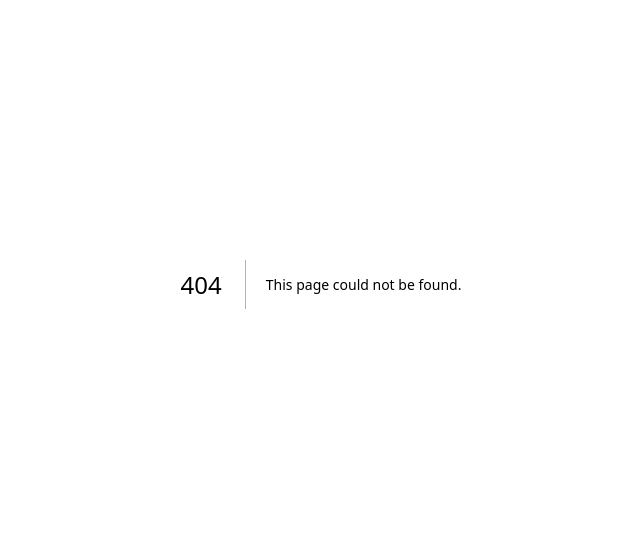
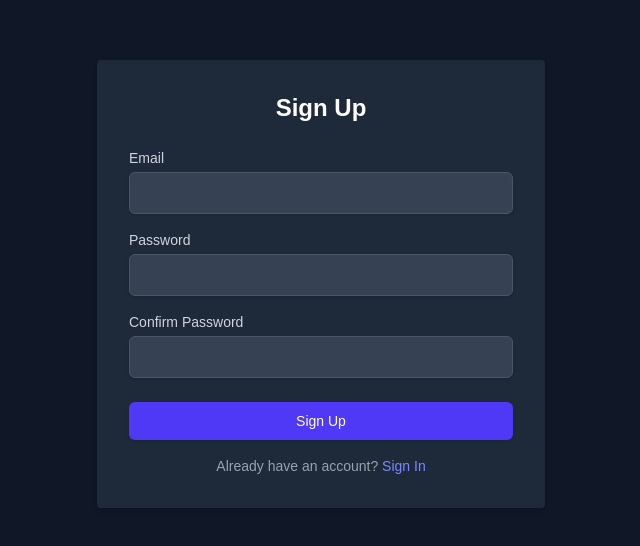
Before and after one commit to gregmousseau/moes-ai-app, a Next.js app: page /auth/sign-up in a window 1280 px wide. Before the commit this address had no page. Shown: the part 116-662 px from the top of the page, without its empty margins (319-959 px from the left). Built offline with nearby package versions, Linux system fonts and the light colour scheme.

Commit message:
feat: create auth pages (sign-in, sign-up, forgot-password)

```diff
--- /dev/null
+++ b/src/app/auth/forgot-password/page.tsx
@@ -0,0 +1,19 @@
+import React from 'react';
+
+export default function ForgotPasswordPage() {
+  return (
+    <div className="p-8 rounded shadow-md w-full max-w-md bg-gray-800">
+      <h1 className="text-2xl font-bold mb-6 text-center">Forgot Password</h1>
+      <form>
+        <div className="mb-4">
+          <label htmlFor="email" className="block text-sm font-medium text-gray-300">Email</label>
+          <input type="email" id="email" name="email" className="mt-1 block w-full px-3 py-2 border border-gray-600 rounded-md shadow-sm bg-gray-700 text-white focus:outline-none focus:ring-indigo-500 focus:border-indigo-500" />
+        </div>
+        <button type="submit" className="w-full flex justify-center py-2 px-4 border border-transparent rounded-md shadow-sm text-sm font-medium text-white bg-indigo-600 hover:bg-indigo-700 focus:outline-none focus:ring-2 focus:ring-offset-2 focus:ring-indigo-500">Reset Password</button>
+      </form>
+      <div className="mt-4 text-center">
+        <p className="text-sm text-gray-400">Remembered your password? <a href="/auth/sign-in" className="font-medium text-indigo-400 hover:text-indigo-300">Sign In</a></p>
+      </div>
+    </div>
+  );
+}
--- /dev/null
+++ b/src/app/auth/layout.tsx
@@ -0,0 +1,11 @@
+import React from 'react';
+
+export default function AuthLayout({
+  children,
+}: { children: React.ReactNode }) {
+  return (
+    <div className="min-h-screen flex items-center justify-center bg-gray-900 text-white">
+      {children}
+    </div>
+  );
+}
--- /dev/null
+++ b/src/app/auth/sign-in/page.tsx
@@ -0,0 +1,24 @@
+import React from 'react';
+
+export default function SignInPage() {
+  return (
+    <div className="p-8 rounded shadow-md w-full max-w-md bg-gray-800">
+      <h1 className="text-2xl font-bold mb-6 text-center">Sign In</h1>
+      <form>
+        <div className="mb-4">
+          <label htmlFor="email" className="block text-sm font-medium text-gray-300">Email</label>
+          <input type="email" id="email" name="email" className="mt-1 block w-full px-3 py-2 border border-gray-600 rounded-md shadow-sm bg-gray-700 text-white focus:outline-none focus:ring-indigo-500 focus:border-indigo-500" />
+        </div>
+        <div className="mb-6">
+          <label htmlFor="password" className="block text-sm font-medium text-gray-300">Password</label>
+          <input type="password" id="password" name="password" className="mt-1 block w-full px-3 py-2 border border-gray-600 rounded-md shadow-sm bg-gray-700 text-white focus:outline-none focus:ring-indigo-500 focus:border-indigo-500" />
+        </div>
+        <button type="submit" className="w-full flex justify-center py-2 px-4 border border-transparent rounded-md shadow-sm text-sm font-medium text-white bg-indigo-600 hover:bg-indigo-700 focus:outline-none focus:ring-2 focus:ring-offset-2 focus:ring-indigo-500">Sign In</button>
+      </form>
+      <div className="mt-4 text-center">
+        <p className="text-sm text-gray-400">Don't have an account? <a href="/auth/sign-up" className="font-medium text-indigo-400 hover:text-indigo-300">Sign Up</a></p>
+        <p className="text-sm text-gray-400">Forgot your password? <a href="/auth/forgot-password" className="font-medium text-indigo-400 hover:text-indigo-300">Reset It</a></p>
+      </div>
+    </div>
+  );
+}
--- /dev/null
+++ b/src/app/auth/sign-up/page.tsx
@@ -0,0 +1,27 @@
+import React from 'react';
+
+export default function SignUpPage() {
+  return (
+    <div className="p-8 rounded shadow-md w-full max-w-md bg-gray-800">
+      <h1 className="text-2xl font-bold mb-6 text-center">Sign Up</h1>
+      <form>
+        <div className="mb-4">
+          <label htmlFor="email" className="block text-sm font-medium text-gray-300">Email</label>
+          <input type="email" id="email" name="email" className="mt-1 block w-full px-3 py-2 border border-gray-600 rounded-md shadow-sm bg-gray-700 text-white focus:outline-none focus:ring-indigo-500 focus:border-indigo-500" />
+        </div>
+        <div className="mb-4">
+          <label htmlFor="password" className="block text-sm font-medium text-gray-300">Password</label>
+          <input type="password" id="password" name="password" className="mt-1 block w-full px-3 py-2 border border-gray-600 rounded-md shadow-sm bg-gray-700 text-white focus:outline-none focus:ring-indigo-500 focus:border-indigo-500" />
+        </div>
+        <div className="mb-6">
+          <label htmlFor="confirm-password" className="block text-sm font-medium text-gray-300">Confirm Password</label>
+          <input type="password" id="confirm-password" name="confirm-password" className="mt-1 block w-full px-3 py-2 border border-gray-600 rounded-md shadow-sm bg-gray-700 text-white focus:outline-none focus:ring-indigo-500 focus:border-indigo-500" />
+        </div>
+        <button type="submit" className="w-full flex justify-center py-2 px-4 border border-transparent rounded-md shadow-sm text-sm font-medium text-white bg-indigo-600 hover:bg-indigo-700 focus:outline-none focus:ring-2 focus:ring-offset-2 focus:ring-indigo-500">Sign Up</button>
+      </form>
+      <div className="mt-4 text-center">
+        <p className="text-sm text-gray-400">Already have an account? <a href="/auth/sign-in" className="font-medium text-indigo-400 hover:text-indigo-300">Sign In</a></p>
+      </div>
+    </div>
+  );
+}
```
